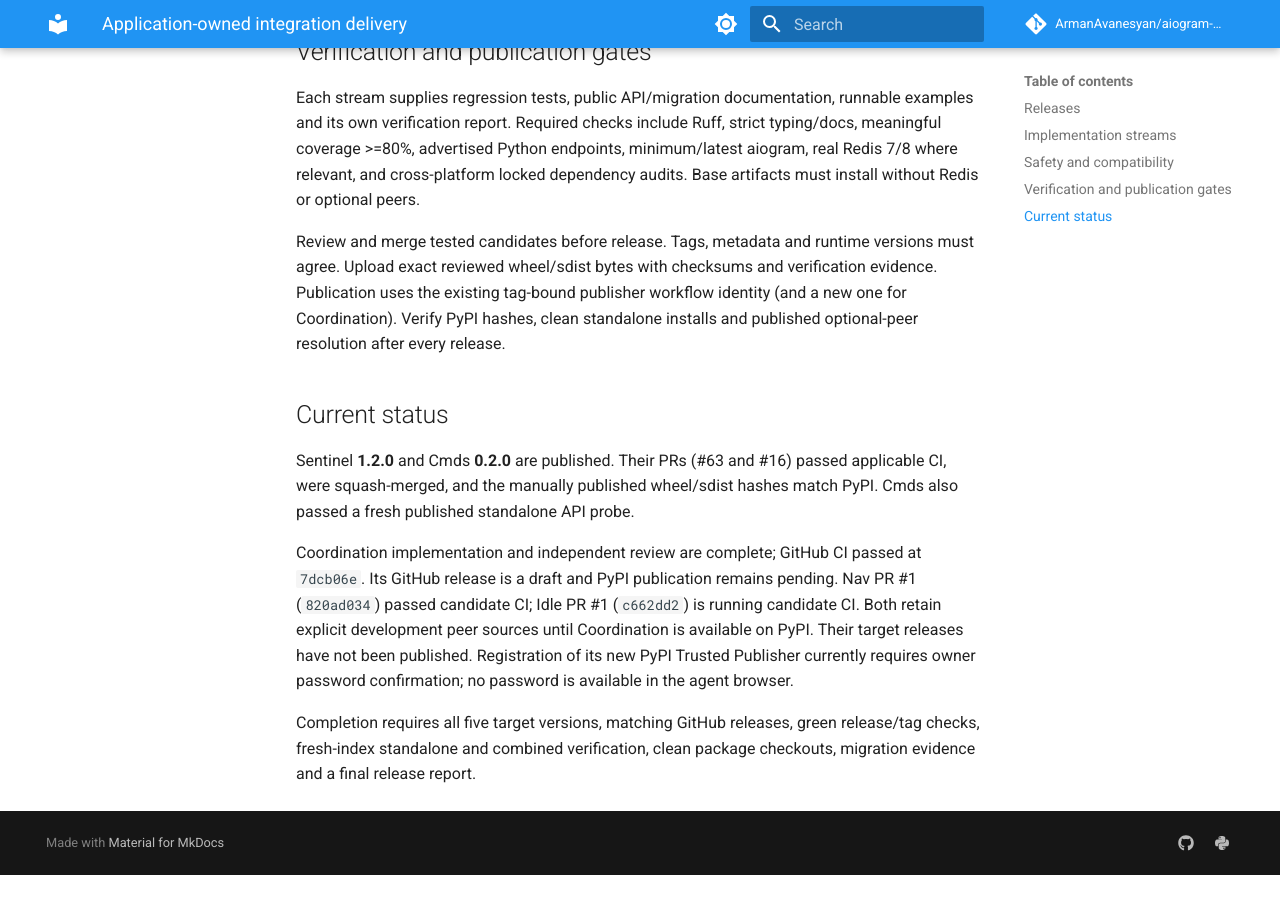
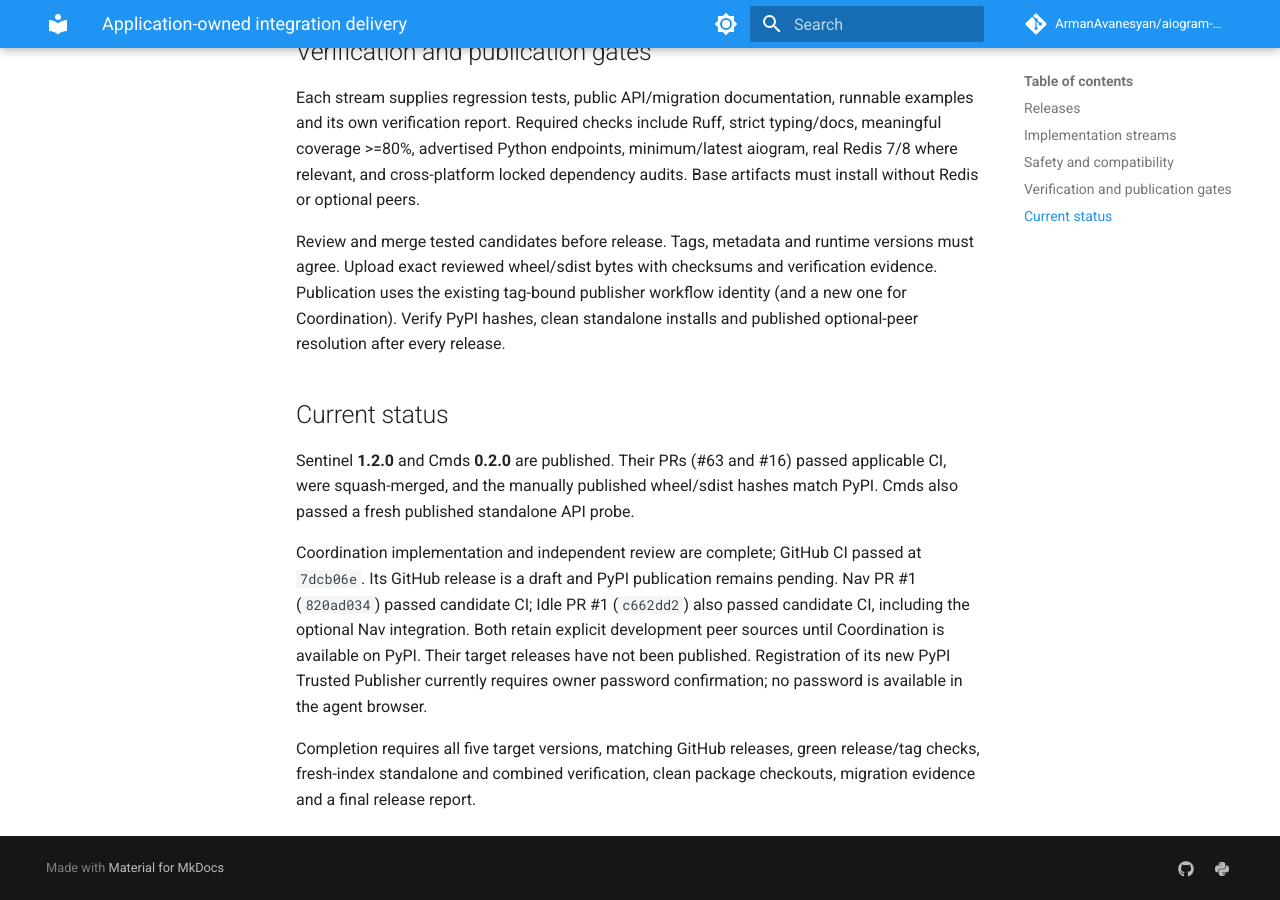
Before and after one commit to ArmanAvanesyan/aiogram-sentinel, an MkDocs documentation site: the page built from docs/design/consumer-integration-roadmap.md, in a window 1280 px wide and 900 px high, scrolled down 1916 px. Built offline with MkDocs 1.6.1 and Material for MkDocs 9.7.7, drawn with Linux system fonts in a browser that asks for light colours; comment, search, counter and statistics services are not loaded; before the commit the page ends 2791 px from its top, so only the background shows below that.

Commit message:
docs: record passing idle candidate CI

```diff
--- a/docs/design/consumer-integration-roadmap.md
+++ b/docs/design/consumer-integration-roadmap.md
@@ -85,8 +85,8 @@
 
 Coordination implementation and independent review are complete; GitHub CI passed
 at `7dcb06e`. Its GitHub release is a draft and PyPI publication remains pending.
-Nav PR #1 (`820ad034`) passed candidate CI; Idle PR #1 (`c662dd2`) is running
-candidate CI. Both retain explicit development peer sources until Coordination
+Nav PR #1 (`820ad034`) passed candidate CI; Idle PR #1 (`c662dd2`) also passed
+candidate CI, including the optional Nav integration. Both retain explicit development peer sources until Coordination
 is available on PyPI. Their target releases have not been published.
 Registration of its new PyPI Trusted Publisher currently requires owner password
 confirmation; no password is available in the agent browser.
```
